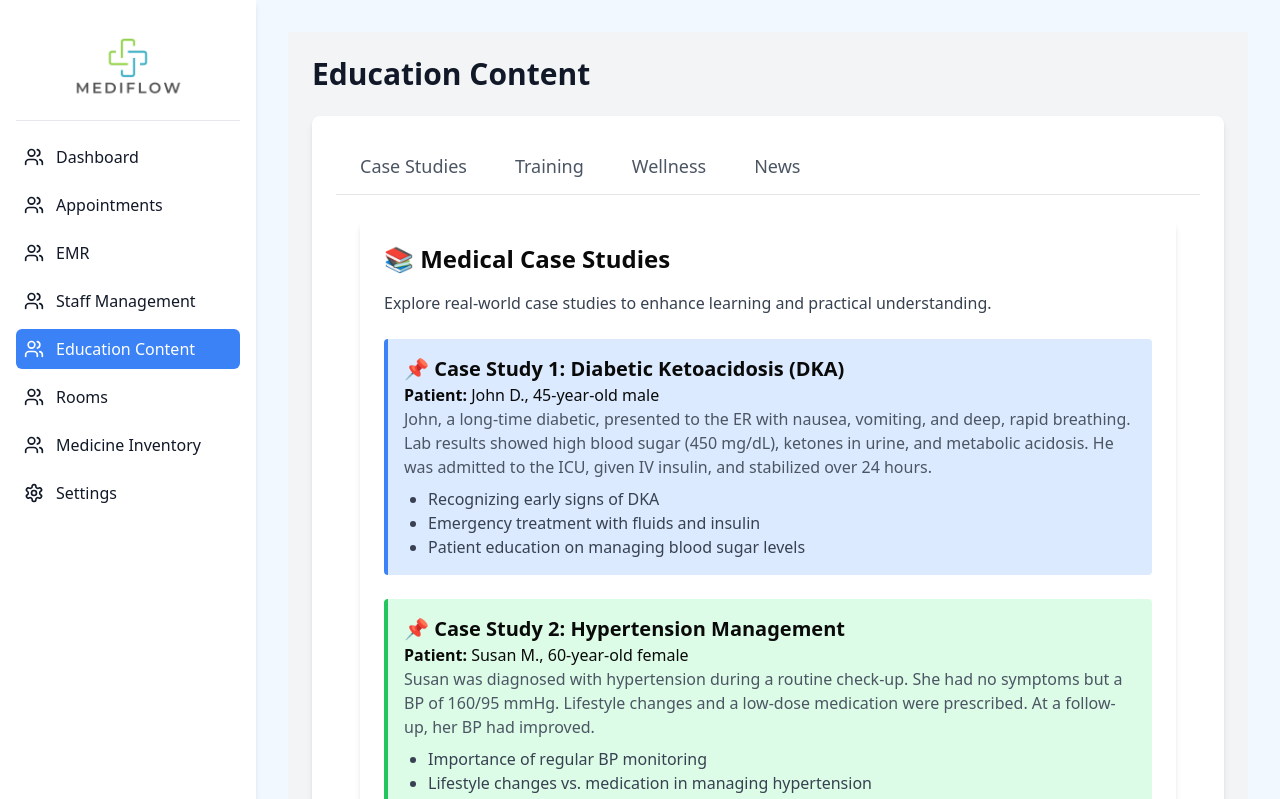
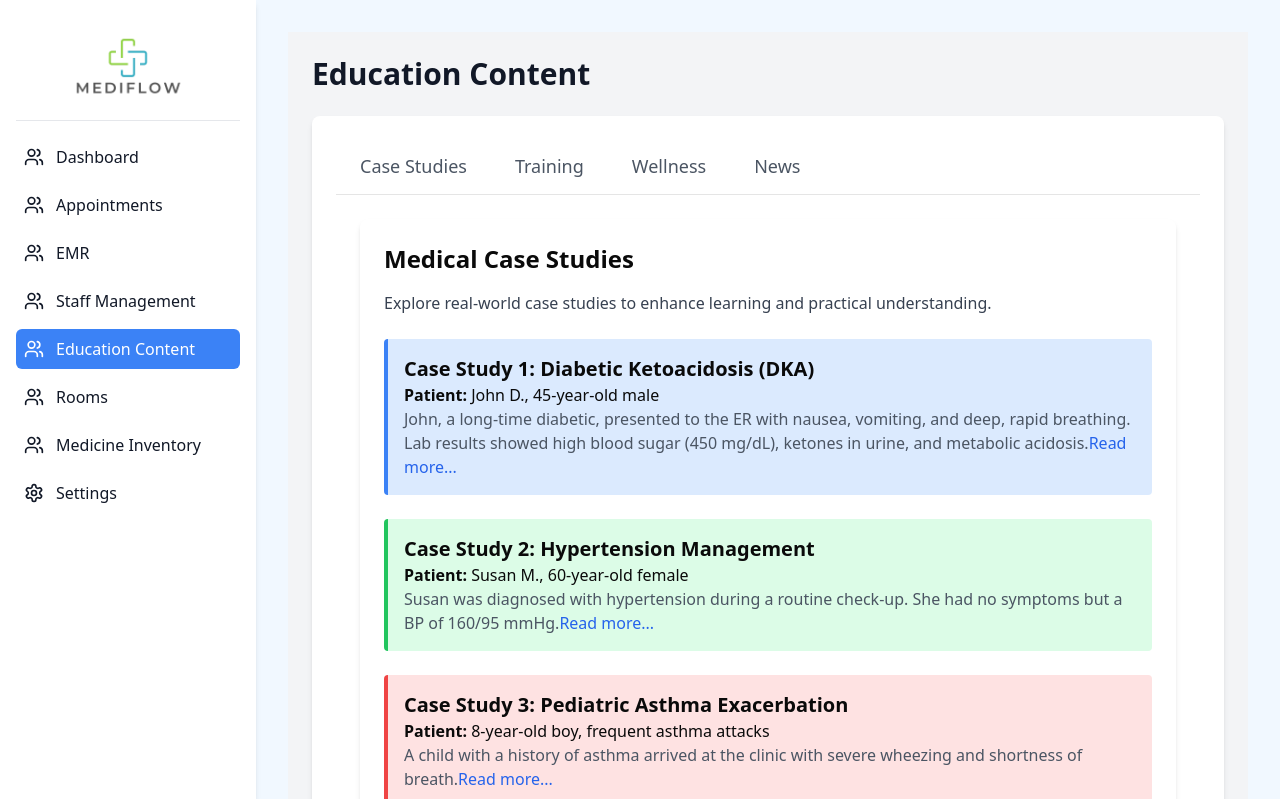
Before and after one commit to sallyk0127/mediflow-hms, a Next.js app: page /education-content in a window 1280 px wide. Shown: the top 799 px of the page. Built offline with nearby package versions, Linux system fonts and the light colour scheme.

Commit message:
Updated education content page and added case study links

```diff
--- a/app/education-content/case-studies.tsx
+++ b/app/education-content/case-studies.tsx
@@ -1,58 +1,110 @@
-import React from "react";
+import React, { useState } from "react";
 
 const CaseStudies = () => {
+  const [expandedCase, setExpandedCase] = useState(null);
+
+  const toggleExpand = (caseId) => {
+    setExpandedCase(expandedCase === caseId ? null : caseId); // Toggle between expanding and collapsing
+  };
+
   return (
     <div className="p-6 bg-white rounded-lg shadow-md">
-      <h2 className="text-2xl font-bold mb-4">📚 Medical Case Studies</h2>
+      <h2 className="text-2xl font-bold mb-4">Medical Case Studies</h2>
       <p className="mb-6 text-gray-700">
         Explore real-world case studies to enhance learning and practical understanding.
       </p>
 
       {/* Case Study 1 */}
       <div className="mb-6 p-4 border-l-4 border-blue-500 bg-blue-100 rounded">
-        <h3 className="text-xl font-semibold">📌 Case Study 1: Diabetic Ketoacidosis (DKA)</h3>
+        <h3 className="text-xl font-semibold">Case Study 1: Diabetic Ketoacidosis (DKA)</h3>
         <p><strong>Patient:</strong> John D., 45-year-old male</p>
-        <p className="text-gray-600">
+
+        {/* Show preview of the content */}
+        <div className="text-gray-600">
+          {expandedCase === 1 ? (
+            <>
               John, a long-time diabetic, presented to the ER with nausea, vomiting, and deep, rapid breathing.
               Lab results showed high blood sugar (450 mg/dL), ketones in urine, and metabolic acidosis.
               He was admitted to the ICU, given IV insulin, and stabilized over 24 hours.
-        </p>
-        <ul className="mt-2 list-disc pl-6 text-gray-700">
+              <div className="mt-2 list-disc pl-6 text-gray-700">
+                <ul>
                   <li>Recognizing early signs of DKA</li>
                   <li>Emergency treatment with fluids and insulin</li>
                   <li>Patient education on managing blood sugar levels</li>
                 </ul>
               </div>
+            </>
+          ) : (
+            <>
+              John, a long-time diabetic, presented to the ER with nausea, vomiting, and deep, rapid breathing.
+              Lab results showed high blood sugar (450 mg/dL), ketones in urine, and metabolic acidosis.
+              <span className="text-blue-600 cursor-pointer" onClick={() => toggleExpand(1)}>
+                Read more...
+              </span>
+            </>
+          )}
+        </div>
+      </div>
 
       {/* Case Study 2 */}
       <div className="mb-6 p-4 border-l-4 border-green-500 bg-green-100 rounded">
-        <h3 className="text-xl font-semibold">📌 Case Study 2: Hypertension Management</h3>
+        <h3 className="text-xl font-semibold">Case Study 2: Hypertension Management</h3>
         <p><strong>Patient:</strong> Susan M., 60-year-old female</p>
-        <p className="text-gray-600">
+
+        {/* Show preview of the content */}
+        <div className="text-gray-600">
+          {expandedCase === 2 ? (
+            <>
               Susan was diagnosed with hypertension during a routine check-up. She had no symptoms but a BP of 160/95 mmHg.
               Lifestyle changes and a low-dose medication were prescribed. At a follow-up, her BP had improved.
-        </p>
-        <ul className="mt-2 list-disc pl-6 text-gray-700">
+              <div className="mt-2 list-disc pl-6 text-gray-700">
+                <ul>
                   <li>Importance of regular BP monitoring</li>
                   <li>Lifestyle changes vs. medication in managing hypertension</li>
                   <li>Long-term health risks of uncontrolled BP</li>
                 </ul>
               </div>
+            </>
+          ) : (
+            <>
+              Susan was diagnosed with hypertension during a routine check-up. She had no symptoms but a BP of 160/95 mmHg.
+              <span className="text-blue-600 cursor-pointer" onClick={() => toggleExpand(2)}>
+                Read more...
+              </span>
+            </>
+          )}
+        </div>
+      </div>
 
       {/* Case Study 3 */}
       <div className="mb-6 p-4 border-l-4 border-red-500 bg-red-100 rounded">
-        <h3 className="text-xl font-semibold">📌 Case Study 3: Pediatric Asthma Exacerbation</h3>
+        <h3 className="text-xl font-semibold">Case Study 3: Pediatric Asthma Exacerbation</h3>
         <p><strong>Patient:</strong> 8-year-old boy, frequent asthma attacks</p>
-        <p className="text-gray-600">
+
+        {/* Show preview of the content */}
+        <div className="text-gray-600">
+          {expandedCase === 3 ? (
+            <>
               A child with a history of asthma arrived at the clinic with severe wheezing and shortness of breath.
               Oxygen therapy, nebulized bronchodilators, and steroids were administered. The child’s condition improved,
               and he was discharged with an updated asthma action plan.
-        </p>
-        <ul className="mt-2 list-disc pl-6 text-gray-700">
+              <div className="mt-2 list-disc pl-6 text-gray-700">
+                <ul>
                   <li>Identifying asthma triggers</li>
                   <li>Emergency response to an asthma attack</li>
                   <li>Long-term management of pediatric asthma</li>
                 </ul>
+              </div>
+            </>
+          ) : (
+            <>
+              A child with a history of asthma arrived at the clinic with severe wheezing and shortness of breath.
+              <span className="text-blue-600 cursor-pointer" onClick={() => toggleExpand(3)}>
+                Read more...
+              </span>
+            </>
+          )}
+        </div>
       </div>
     </div>
   );
```
Lines whose indentation alone changed are shown as unchanged.
